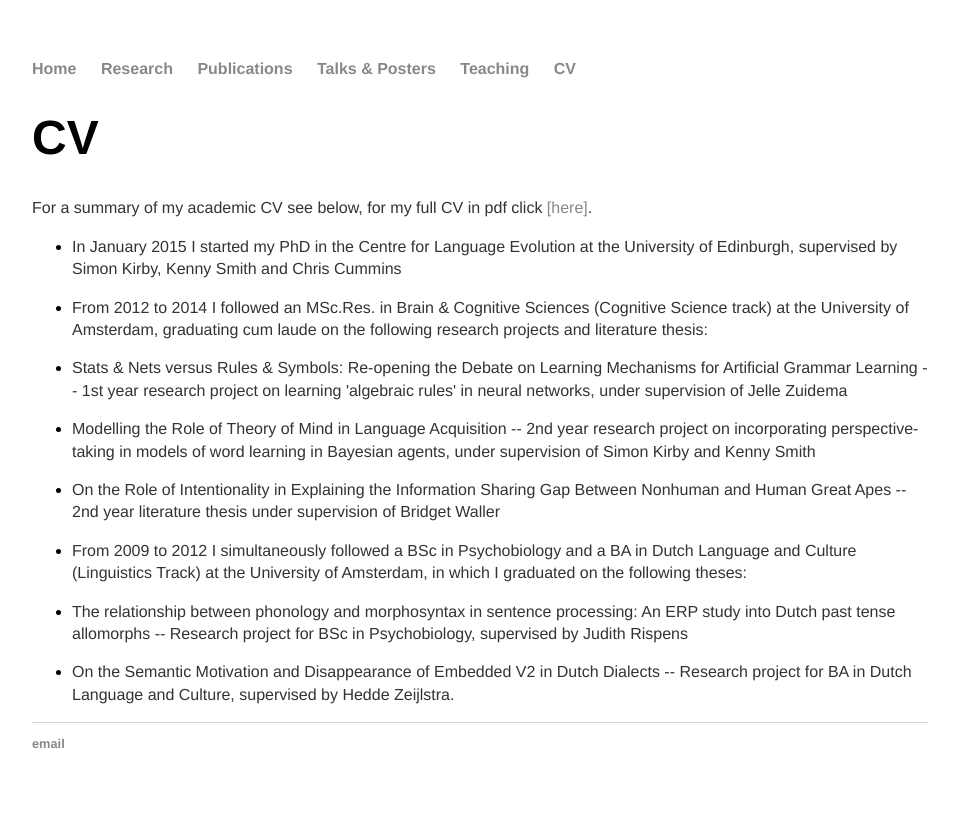
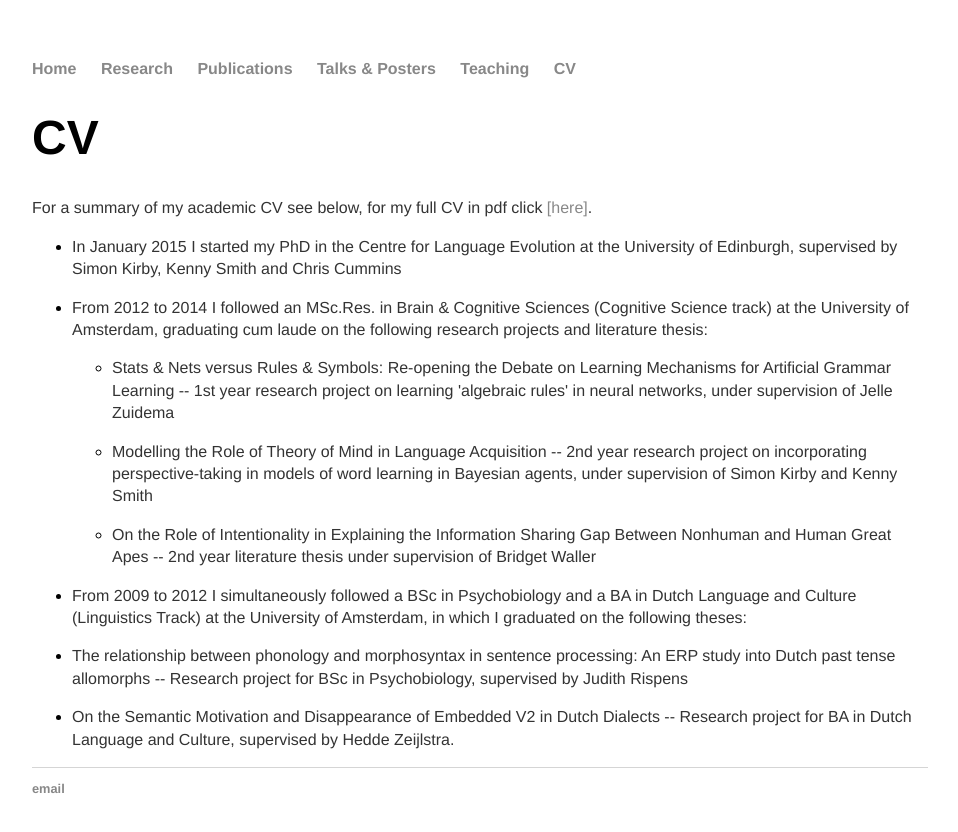
Before and after one commit to marieke-woensdregt/marieke-woensdregt.github.io, a Jekyll site: the page built from cv/index.html, in a window 1280 px wide. Shown: the top 832 px of the page, without its empty margins (160-1118 px from the left). Built offline with Jekyll 4.4.1, drawn with Linux system fonts in a browser that asks for light colours.

Commit message:
Update index.html

```diff
--- a/cv/index.html
+++ b/cv/index.html
@@ -14,12 +14,14 @@ title: CV
 
 			<li><p> From 2012 to 2014 I followed an MSc.Res. in Brain &amp; Cognitive Sciences (Cognitive Science track)
 				at the University of Amsterdam, graduating cum laude on the following research projects and literature thesis:
+				<ul>
 				<li><p> Stats &amp; Nets versus Rules &amp; Symbols: Re-opening the Debate on Learning Mechanisms for Artificial Grammar Learning
 			-- 1st year research project on learning 'algebraic rules' in neural networks, under supervision of Jelle Zuidema </p></li>
 				<li><p> Modelling the Role of Theory of Mind in Language Acquisition
 				-- 2nd year research project on incorporating perspective-taking in models of word learning in Bayesian agents, under supervision of Simon Kirby and Kenny Smith </p></li>
 				<li><p> On the Role of Intentionality in Explaining the Information Sharing Gap Between Nonhuman and Human Great Apes
 				-- 2nd year literature thesis under supervision of Bridget Waller </p></li>
+				</ul>
 			</p></li>
 
 			<li><p> From 2009 to 2012 I simultaneously followed a BSc in Psychobiology and a BA in Dutch Language and Culture (Linguistics Track) at the University of Amsterdam, in which I graduated on the following theses:
@@ -28,5 +30,6 @@ title: CV
 				<li><p> On the Semantic Motivation and Disappearance of Embedded V2 in Dutch Dialects
 				-- Research project for BA in Dutch Language and Culture, supervised by Hedde Zeijlstra. </p></li>
 			</p></li>
+		</ul>
 	</p>
 </div><!-- /.blurb -->
```
